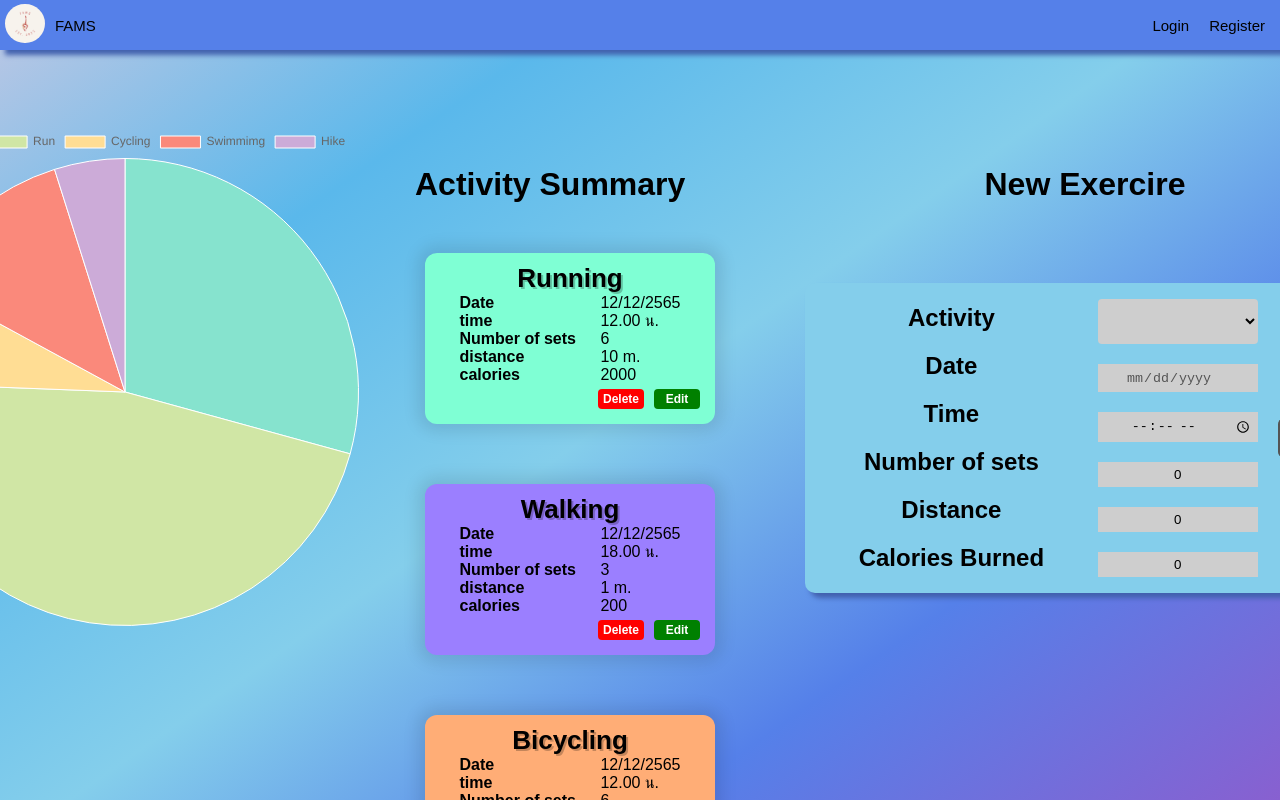
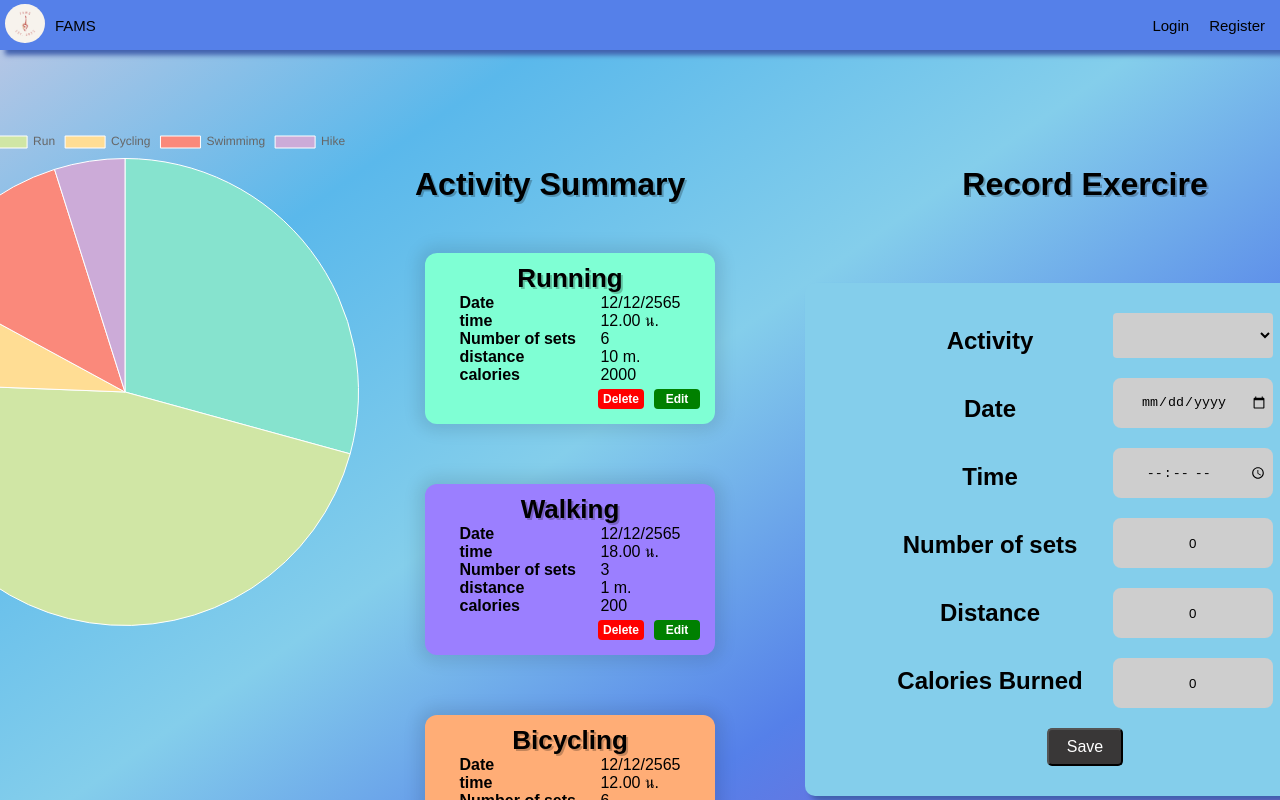
Before and after one commit to Fiw0202/ExercireTrack, a React (Create React App) app: page /overview in a window 1280 px wide. Shown: the top 800 px of the page. Built offline with nearby package versions, Linux system fonts and the light colour scheme; a web font is replaced by a local one.

Commit message:
Edit activity "Remove addExBtn"

```diff
--- a/src/Components/ActivitySum/ActivitySum.js
+++ b/src/Components/ActivitySum/ActivitySum.js
@@ -1,6 +1,6 @@
 import "./ActivitySum.css";
 import ActivityCard from './ActivityCard/ActivityCard'
-import Addbtn from './Add-btn/Addbtn'
+{/*import Addbtn from './Add-btn/Addbtn'*/}
 
 const ActivitySum = (props) => {
 
@@ -13,7 +13,7 @@ const{cards} = props
         {cards.map((element) => {
           return <ActivityCard {...element} key={element.id} />;
         })}
-        <Addbtn />
+        {/*<Addbtn />*/}
       </div>
     </div>
   );
--- a/src/Components/ActivitySum/Add-btn/Addbtn.js
+++ b/src/Components/ActivitySum/Add-btn/Addbtn.js
@@ -1,3 +1,4 @@
+{/*
 import './Addbtn.css'
 
 const Addbtn= () => {
@@ -9,4 +10,4 @@ const Addbtn= () => {
         </div>
     );
   };
-  export default Addbtn;
+export default Addbtn;*/}
--- a/src/Components/NewExercire/NewExercire.css
+++ b/src/Components/NewExercire/NewExercire.css
@@ -1,3 +1,10 @@
+.Exform{
+  display: flex;
+  flex-direction: column;
+}
+.totalform{
+  display: flex;
+}
 .add-exercise{
  display: flex;
  flex-direction: column;
@@ -8,12 +15,14 @@ h1 {
   font-size: 32px;
   margin: 40px;
   text-align: center;
+  text-shadow: 2px 2px rgba(0, 0, 0, 0.23);
 }
 .newex-form {
   display: flex;
   justify-content: center;
   flex-direction: row;
   width: 500px;
+  height: 600px;
   padding: 30px;
   margin: 40px;
 }
@@ -21,16 +30,12 @@ h1 {
   display: flex;
   justify-content: center;
   flex-direction: column;
-  gap: 2rem;
+  gap: 4rem;
   margin-right: 30px;
   width: 100%;
+}
 
-}
-input {
-  width: 150px;
-  background-color: rgb(206, 206, 206);
-}
-input:focus {
+.input-action input:focus {
   outline: none;
 }
 select{
@@ -59,7 +64,12 @@ p {
 }
 .input-action input{
   text-align: center;
+  width: 150px;
+  height: 40px;
+  background-color: rgb(206, 206, 206);
+  border-radius: 8px;
 }
+
 .btn-save {
   background-color: rgb(57, 55, 55);
   color: white;
@@ -67,7 +77,7 @@ p {
   border-radius: 5px;
   width: 20%;
   padding: 8px;
-  margin-left: 20px;
+  margin-top: 20px;
   transition: 0.8s;
 }
 .btn-save:hover{
--- a/src/Components/NewExercire/NewExercire.js
+++ b/src/Components/NewExercire/NewExercire.js
@@ -53,8 +53,10 @@ const NewExercire = (props) => {
 
   return (
     <div className="add-exercise">
-      <h1>New Exercire</h1>
+      <h1>Record Exercire</h1>
       <form className="newex-form" onSubmit={saveExercise}>
+        <div className="Exform">
+          <div className="totalform">
         <div className="section-form">
           <p>Activity</p>
           <p>Date</p>
@@ -72,7 +74,7 @@ const NewExercire = (props) => {
             <option value="Swimming">Swimming</option>
             <option value="Hiking">Hiking</option>
           </select>
-          <input type="date" onChange={inputDate} value={date} disabled={!formActivity}></input>
+          <input type="date" onChange={inputDate} value={date} ></input>
           <input
             type="time"
             placeholder="Activity"
@@ -94,9 +96,13 @@ const NewExercire = (props) => {
             onChange={inputCalories} value={calories}
           ></input>
         </div>
+        </div>
+        <div className="btnSum">
         <button type="submit" className="btn-save" title='Save' >
           Save
         </button>
+        </div>
+        </div>
       </form>
     </div>
   );
```
